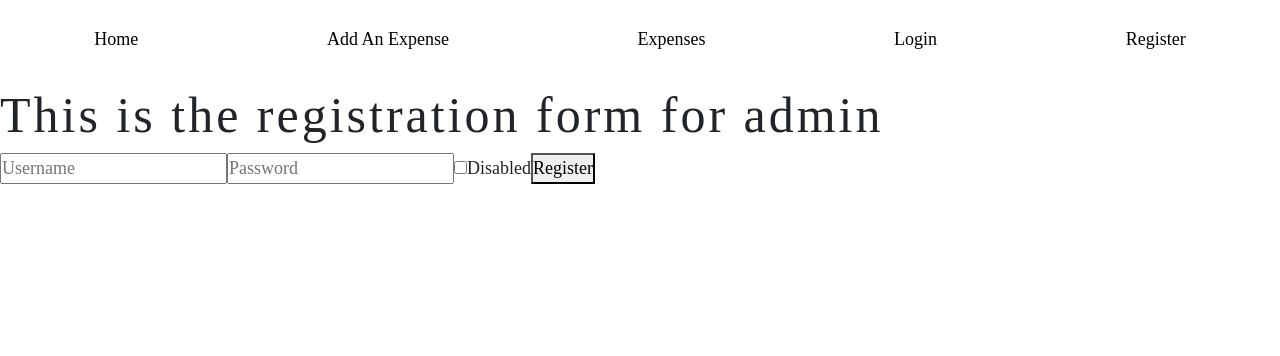
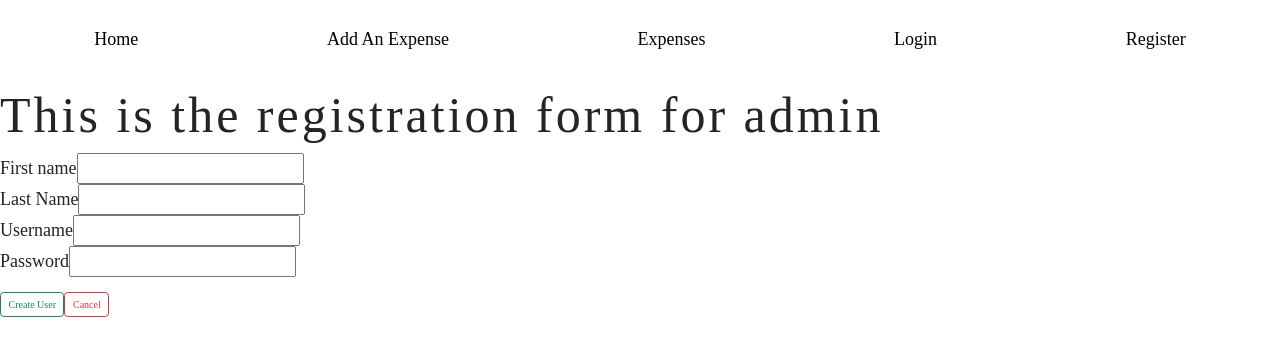
Before and after one commit to matthew-maya-17/Capstone-Git-Push-Mafia, a React (Create React App) app in the folder ExpenseTracker/client/expense-tracker-ui/: page /register in a window 1280 px wide. Shown: the top 356 px of the page. Built offline with nearby package versions, Linux system fonts and the light colour scheme.

Commit message:
Connected Register API call to frontend component, Changed Token expiration timer to 3hrs, changed Token ISS to our project name

```diff
--- a/ExpenseTracker/client/expense-tracker-ui/src/AuthFetch.js
+++ b/ExpenseTracker/client/expense-tracker-ui/src/AuthFetch.js
@@ -3,10 +3,6 @@ export function AuthFetch(url, options = {}) {
     //get jwtToken
     const token = localStorage.getItem("jwtToken");
 
-    //if token is missing reject and notify the user
-    if(token){
-        console.log("Found a token")
-    }
     if (!token) {
         return Promise.reject("No token found");
     }
--- a/ExpenseTracker/client/expense-tracker-ui/src/Registration.js
+++ b/ExpenseTracker/client/expense-tracker-ui/src/Registration.js
@@ -1,38 +1,128 @@
 import { useState } from "react"
+import { Link, useNavigate } from "react-router-dom";
+import { data } from "react-router-dom"
 
 function Registration(){
-    const [userName, setUserName] = useState("")
+    const [firstName, setFirstname ] = useState("")
+    const [lastName, setLastname] = useState("")
+    const [username, setUsername] = useState("")
     const [password, setPassword] = useState("")
     const [userId, setUserId] = useState(0)
     const [roleId, setRoleId] = useState(0)
     const [disabled, setDisabled] = useState(false)
+    const userUrl = "http://localhost:8080/api/user"
+    const registerUrl = "http://localhost:8080/api/login/register";
+    const token = localStorage.getItem("jwtToken")
+
+    const handleSubmit = (e) => {
+        e.preventDefault()
+
+        const init = {
+          method: "POST",
+          headers: {
+            "Content-Type": "application/json",
+            Authorization: `Bearer ${token}`,
+          },
+          body: JSON.stringify({ firstName, lastName }),
+        };
+
+        fetch(userUrl, init)
+          .then((response) => {
+            if (response.status === 201) {
+              return response.json();
+            } else {
+              return Promise.reject(
+                `Unexpected Status Code: ${response.status}`
+              );
+            }
+          })
+          .then((data) => {
+            const newUserId = data.userId
+            setUserId(data.userId);
+
+            const init2 = {
+                method: "POST",
+                headers: {
+                "Content-Type": "application/json",
+                },
+                body: JSON.stringify({ username, password, userId: newUserId }),
+            };
+
+            console.log(init2)
+            return fetch(registerUrl, init2)
+          })
+          .then((response) => {
+            if(response.status === 201){
+                return response.json();
+            }else{
+              return Promise.reject(`Unexpected Status Code: ${response.status}`);
+            }
+          })
+          .then((data) => {
+            console.log(data)
+          })
+    }
+
+
     return (
       <>
         <h1>This is the registration form for admin</h1>
-        <form >
-          <input
-            type="text"
-            placeholder="Username"
-            value={userName}
-            onChange={(e) => setUserName(e.target.value)}
-            required
-          />
-          <input
-            type="password"
-            placeholder="Password"
-            value={password}
-            onChange={(e) => setPassword(e.target.value)}
-            required
-          />
-          <label>
+        <form onSubmit={handleSubmit}>
+          <fieldset className="form-group">
+            <label htmlFor="firstName">First name</label>
             <input
-              type="checkbox"
-              checked={disabled}
-              onChange={(e) => setDisabled(e.target.checked)}
+              id="firstName"
+              name="firstName"
+              type="text"
+              className="form-group"
+              onChange={(e) => setFirstname(e.target.value)}
             />
-            Disabled
-          </label>
-          <button type="submit">Register</button>
+          </fieldset>
+          <fieldset className="form-group">
+            <label htmlFor="amount">Last Name</label>
+            <input
+              id="lastName"
+              name="lastName"
+              type="text"
+              className="form-group"
+              onChange={(e) => setLastname(e.target.value)}
+            />
+          </fieldset>
+
+          <fieldset className="form-group">
+            <label htmlFor="username">Username</label>
+            <input
+              id="username"
+              name="username"
+              type="text"
+              className="form-group"
+              onChange={(e) => setUsername(e.target.value)}
+            />
+          </fieldset>
+
+          <fieldset className="form-group">
+            <label htmlFor="password">Password</label>
+            <input
+              id="password"
+              name="password"
+              type="text"
+              className="form-group"
+              onChange={(e) => setPassword(e.target.value)}
+            />
+          </fieldset>
+
+          <fieldset className="form-group">
+            <button type="submit" className="btn btn-outline-success mr-4 mt-4">
+              Create User
+            </button>
+            <Link
+              type="button"
+              className="btn btn-outline-danger mt-4"
+              to={"/expense"}
+            >
+              Cancel
+            </Link>
+          </fieldset>
         </form>
       </>
     );
```
Also changed, not shown: 2 other files (tests, documents, lock files or other folders).
